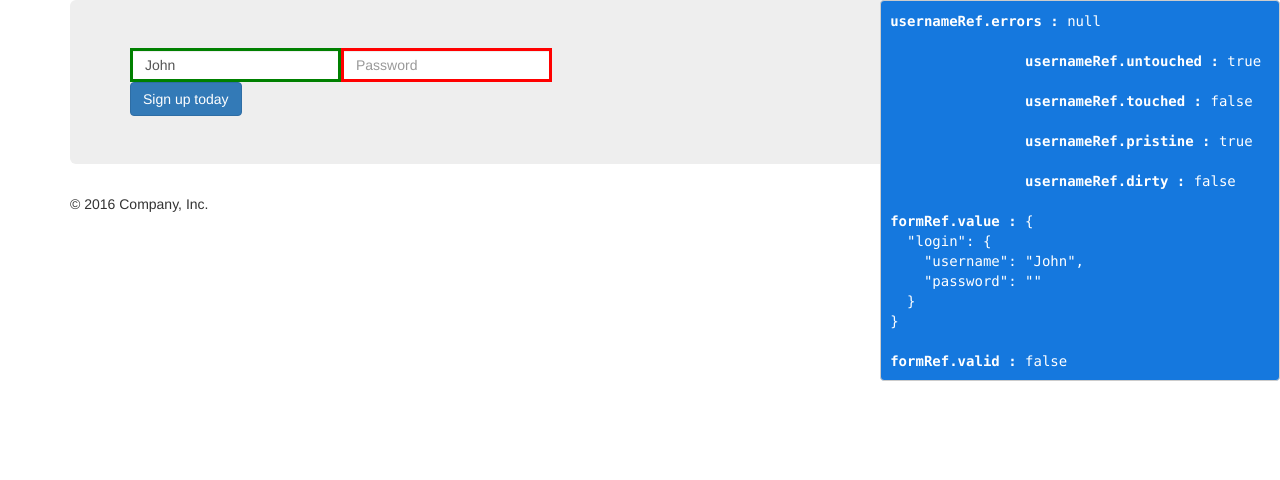
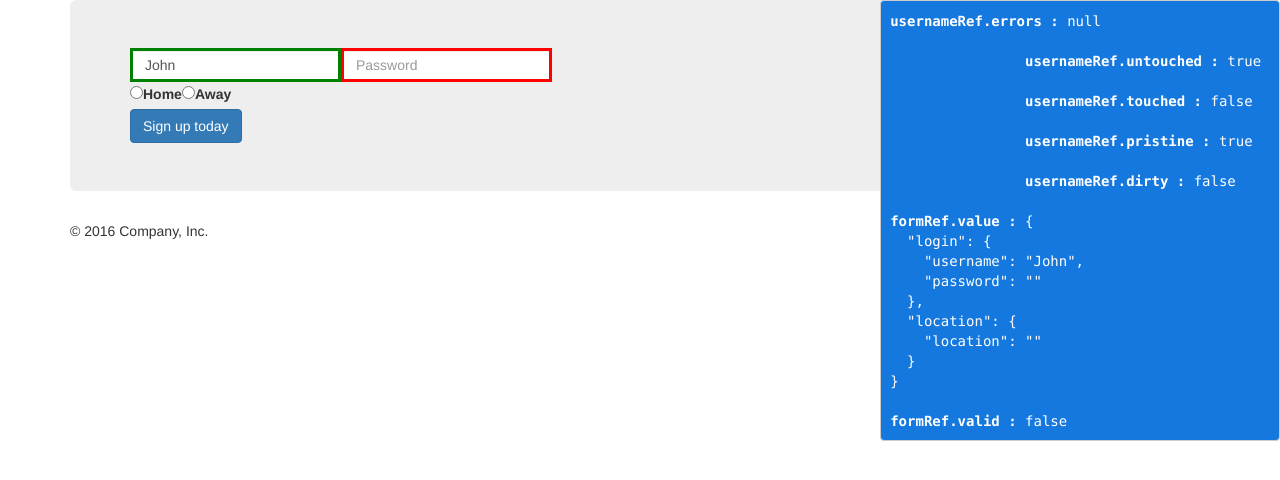
Before and after one commit to LintonBlack/Angular2-Forms, an Angular app: page / in a window 1280 px wide. Shown: the top 480 px of the page. Built offline with nearby package versions, Linux system fonts and the light colour scheme.

Commit message:
Add radio button

```diff
--- a/src/app/app.component.html
+++ b/src/app/app.component.html
@@ -40,6 +40,16 @@
 			    </div>
 			  </div>
 			</fieldset>
+			<fieldset ngModelGroup="location">
+			  <div *ngFor="let location of locations" class="form-group">
+			  <input
+			  	type="radio"
+			  	name="location"
+			  	ngModel
+			  	[value]="location">
+			    <label for="">{{location}}</label>
+			  </div>
+			</fieldset>
 		  <button type="submit" class="btn btn-primary">Sign up today</button>
 		   <div *ngIf="usernameRef.errors?.required" class=" has-error">this field is required</div>
 		   <div *ngIf="usernameRef.errors?.minlength" class=" has-error">
--- a/src/app/app.component.ts
+++ b/src/app/app.component.ts
@@ -12,6 +12,7 @@ import "rxjs/add/operator/filter";
 export class AppComponent {
 	@ViewChild('formRef') form;
   username;
+  locations = ["Home", "Away"]
 
   constructor() {
   	this.username = "John";
```
